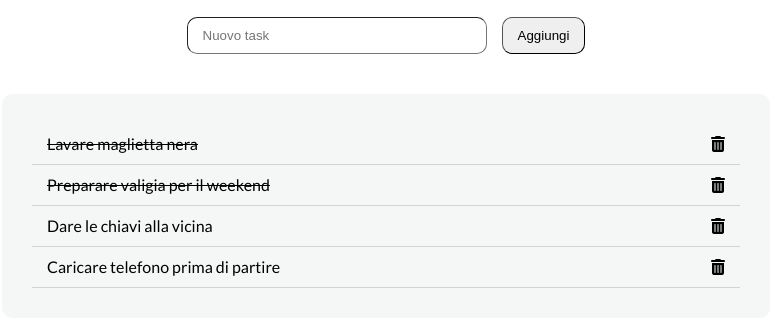
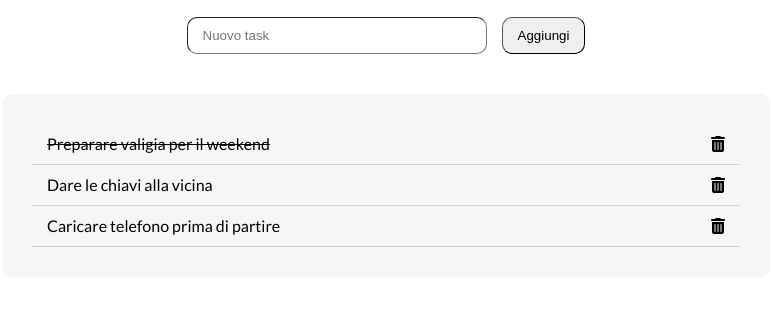
Before and after one commit to BeatriceRocchi/vue-todolist, a plain HTML site: page index.html in a window 1280 px wide. Both pictures are taken after a click on the icon 972 px from the left and 217 px from the top of the page. Shown: the part 73-400 px from the top of the page, without its empty margins (254-1025 px from the left). Drawn offline with nearby package versions, Linux system fonts and the light colour scheme.

Commit message:
[add] remove of task at click on trash-can icon

```diff
--- a/index.html
+++ b/index.html
@@ -41,9 +41,9 @@
 
       <div class="task-container">
         <ul>
-          <li v-for="task in toDoList" :class="{'done': task.done}">
+          <li v-for="(task, index) in toDoList" :class="{'done': task.done}">
             <span>{{task.text}}</span>
-            <i class="fa-solid fa-trash-can"></i>
+            <i @click="removeTask(index)" class="fa-solid fa-trash-can"></i>
           </li>
         </ul>
       </div>
--- a/js/script.js
+++ b/js/script.js
@@ -23,4 +23,10 @@ createApp({
       ],
     };
   },
+
+  methods: {
+    removeTask(index) {
+      this.toDoList.splice(index, 1);
+    },
+  },
 }).mount("#app");
```
Also changed, not shown: 1 other file.
